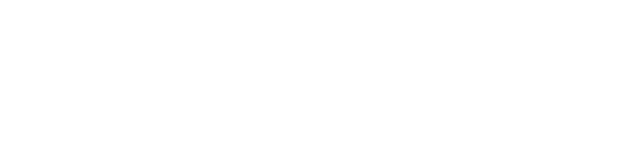
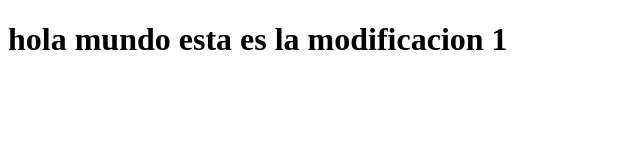
Before and after one commit to alfredLazaro/primerRepos, a plain HTML site: page index.html in a window 1280 px wide. Shown: the whole page, without its empty margins (0-640 px from the left). Drawn offline with Linux system fonts and the light colour scheme.

Commit message:
parrafo de un h1

```diff
--- a/index.html
+++ b/index.html
@@ -6,6 +6,6 @@
     <title>Document</title>
 </head>
 <body>
-
+    <h1>hola mundo esta es la modificacion 1</h1>
 </body>
 </html>
```
